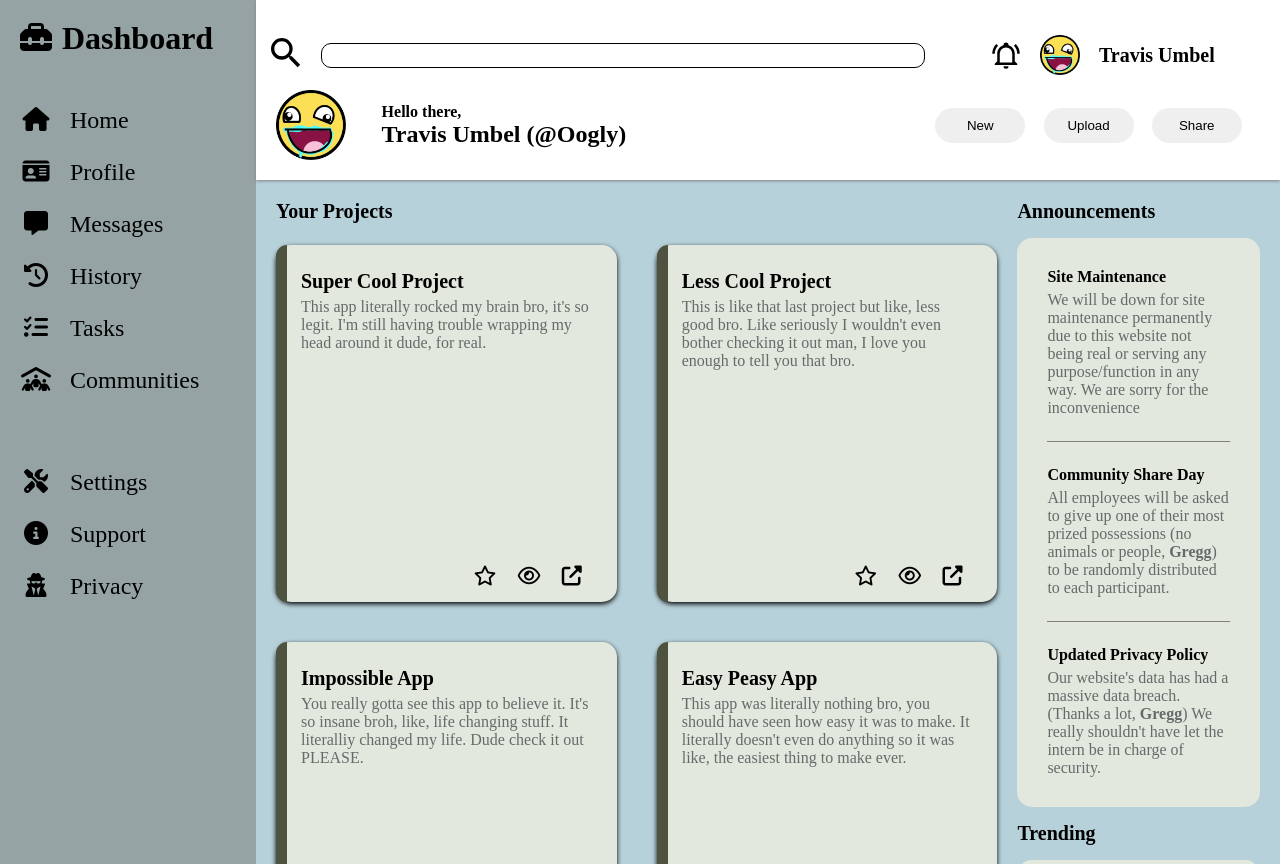
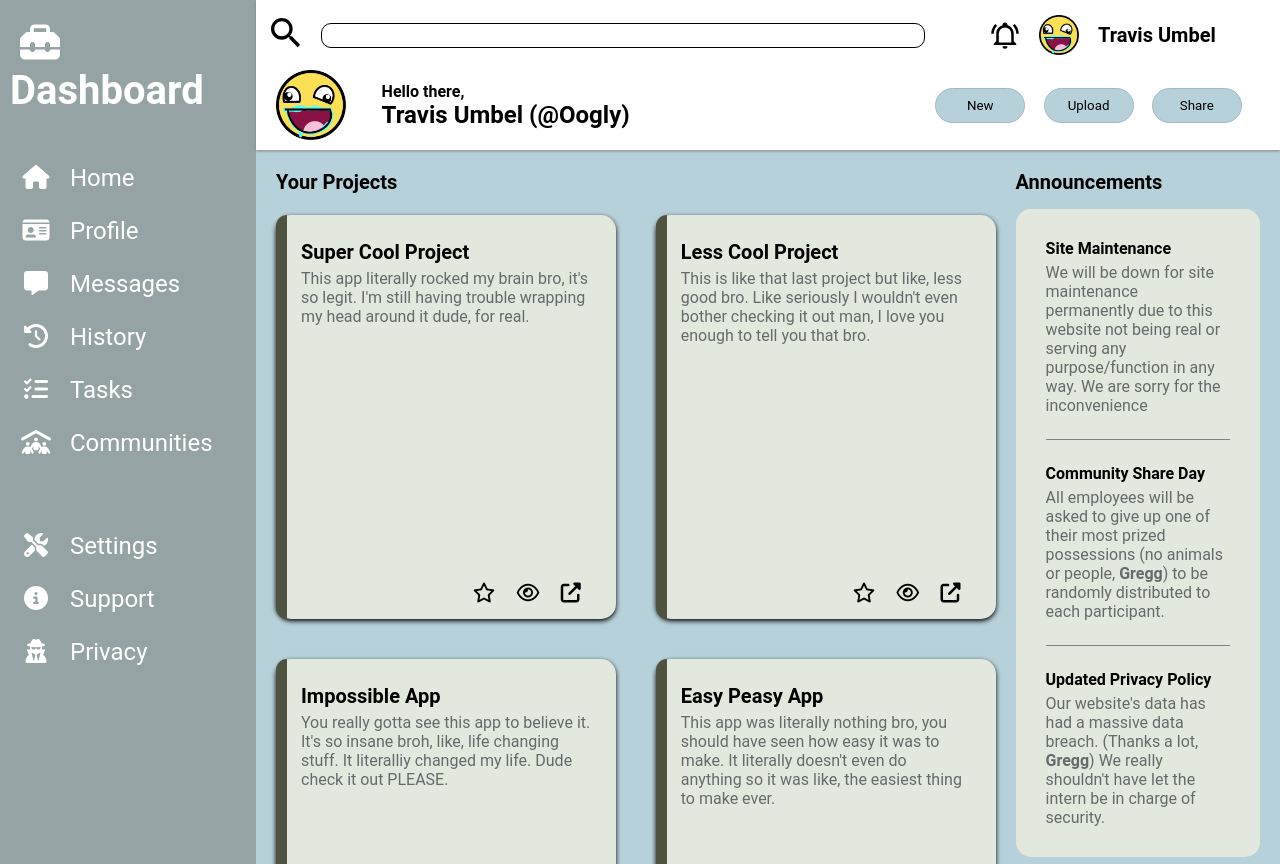
Before and after one commit to Umbelth94/AdminDashboard, a plain HTML site: page index.html in a window 1280 px wide. Shown: the top 864 px of the page. Drawn offline with Linux system fonts and the light colour scheme.

Commit message:
Changed font, added hover effect for cards

```diff
--- a/style.css
+++ b/style.css
@@ -1,9 +1,11 @@
 *{
+
   box-sizing:border-box;
   outline: 0;
   padding: 0;
   margin: 0;
   border: 0;
+  font-family:'Roboto', sans-serif, 'Times New Roman', Times, serif;
 }
 
 
@@ -39,9 +41,12 @@ h3{
     padding:20px 0px 0px 10px;;
 
     background-color:#95a3a4;
+    color:white;
 }
     #sidebar h2{
-        font-size:32px;
+        font-size:40px;
+        margin-left:auto;
+        margin-right:auto;
     }
 
 
@@ -59,7 +64,7 @@ ul li{
     grid-template: 1fr 1fr/ 2fr 1fr;
     column-gap:10px;
 
-    padding:20px;
+    padding:0 20px 10px 20px;
     position:relative;
     box-shadow:0px 1px 3px grey;
 
@@ -139,6 +144,8 @@ ul li{
         width:90px;
         height:35px;
         border-radius:20px;
+        background-color:#B7D1Da;
+        border:1px solid #a3bac2;
     }
 
     span{
@@ -222,6 +229,12 @@ ul li{
     grid-template-columns:1fr auto;
 
     box-shadow:0px 2px 5px;
+    transition:ease-in;
+}
+
+.card:hover{
+    transition:.3s;
+    transform:scale(1.01);
 }
 
     .top-card{
@@ -264,14 +277,14 @@ ul li{
     display:flex;
 
     flex-direction:column;
-    justify-content:space-around;
+    justify-content:space-between;
     margin-bottom:15px;
 }
 
 .trending-card{
     display:flex;
     flex-direction:column;
-    justify-content:flex-end;
+    justify-content:space-around;
 }
 
 .side-card{
```
